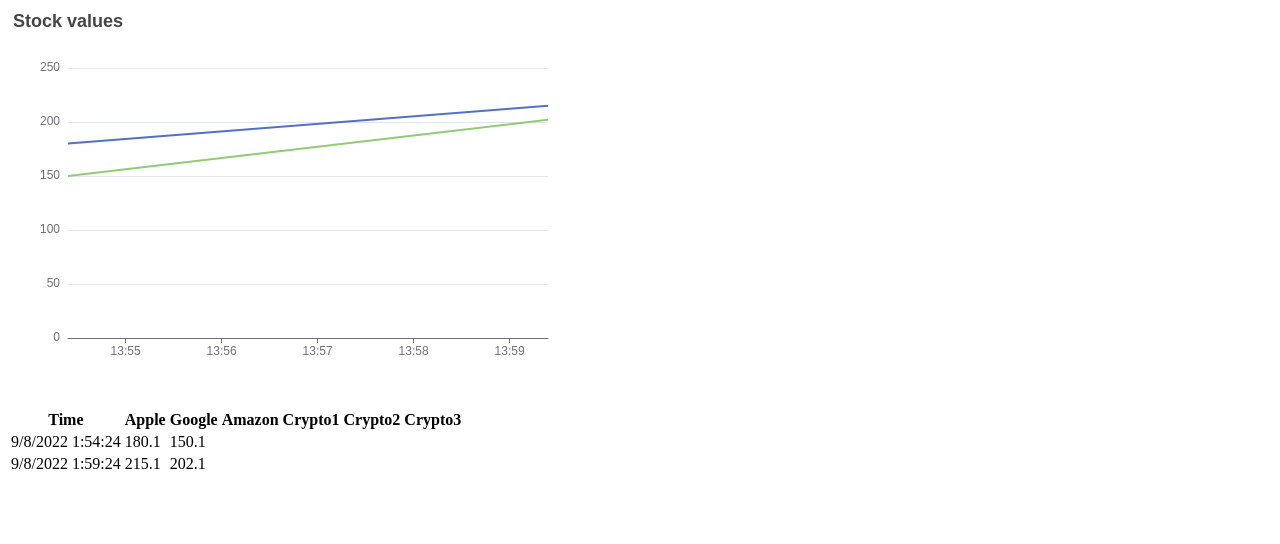
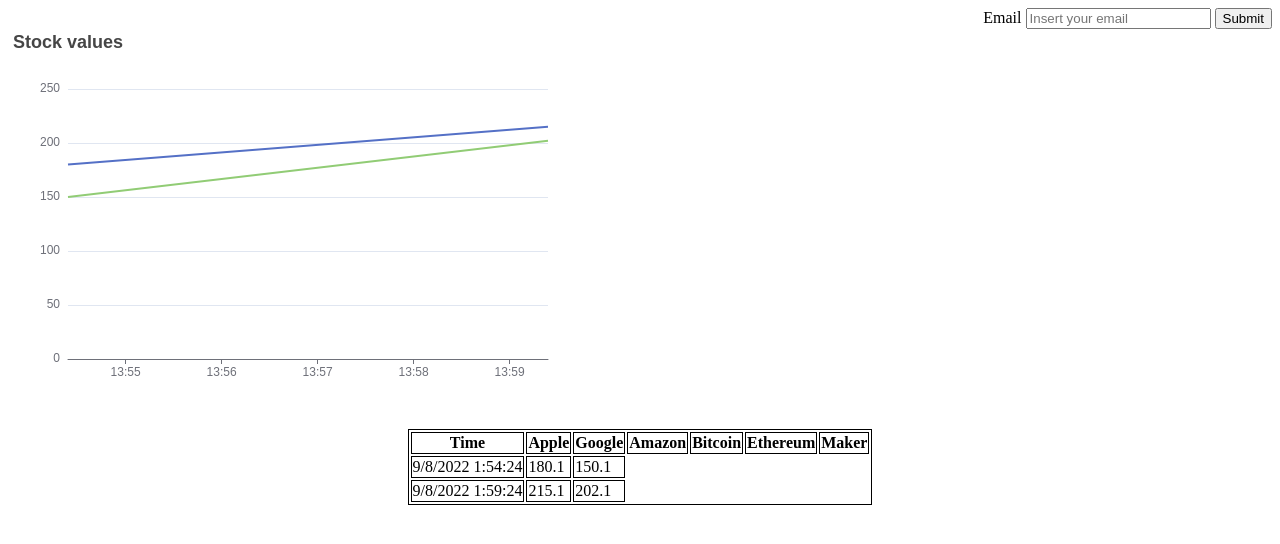
Before and after one commit to juanvalag2019/ScrumFinancers, a Flask app: page / in a window 1280 px wide. Shown: the top 544 px of the page. Run offline with Flask 2, Linux system fonts and the light colour scheme; parts of the project's set-up code (start-up, migrations or seed data) failed here and were passed over.

Commit message:
Added User Registration Form, Endpoint and Stylized Value Table

```diff
--- a/app.py
+++ b/app.py
@@ -1,7 +1,8 @@
-from flask import Flask
+from flask import Flask, request
 from flask import render_template
 import services.stock_service
 import services.crypto_service
+from services.user_service import user_service
 
 app = Flask(__name__)
 
@@ -10,6 +11,11 @@ app = Flask(__name__)
 def index():
     return render_template("index.html")
 
+@app.route("/useremail", methods=['POST'])
+def subscribe_email():
+    if(request.method=="POST"):
+        user_service.create_user(request.form['useremail'])
+        return render_template("index.html")
 
 if __name__ == '__main__':
-    app.run(debug=True, port=8000, host='0.0.0.0')
+    app.run(debug=True, port=8000, host='127.0.0.1')
--- a/templates/index.html
+++ b/templates/index.html
@@ -8,9 +8,20 @@
     <title>Document</title>
 </head>
 
+<style>
+    table, th, td {
+      border:1px solid black;
+    }
+</style>
+
 <body>
-    <div id="stock-chart" style="width: 600px;height:400px;"></div>
-    <div class="table-section">
+    <form action="/useremail" align="right" method="post">
+        <label for="email">Email</label>
+        <input type="text" id="email" name="useremail" placeholder="Insert your email">
+        <input type="submit" value="Submit">
+    </form>
+    <div id="stock-chart" style="width: 600px;height:400px;" align="center"></div>
+    <div class="table-section" align="center">
         <table id="assets-table">
             <thead>
                 <tr>
@@ -18,9 +29,9 @@
                     <th>Apple</th>
                     <th>Google</th>
                     <th>Amazon</th>
-                    <th>Crypto1</th>
-                    <th>Crypto2</th>
-                    <th>Crypto3</th>
+                    <th>Bitcoin</th>
+                    <th>Ethereum</th>
+                    <th>Maker</th>
                 </tr>
             </thead>
             <tbody></tbody>
```
Also changed, not shown: views/views.py (added).
